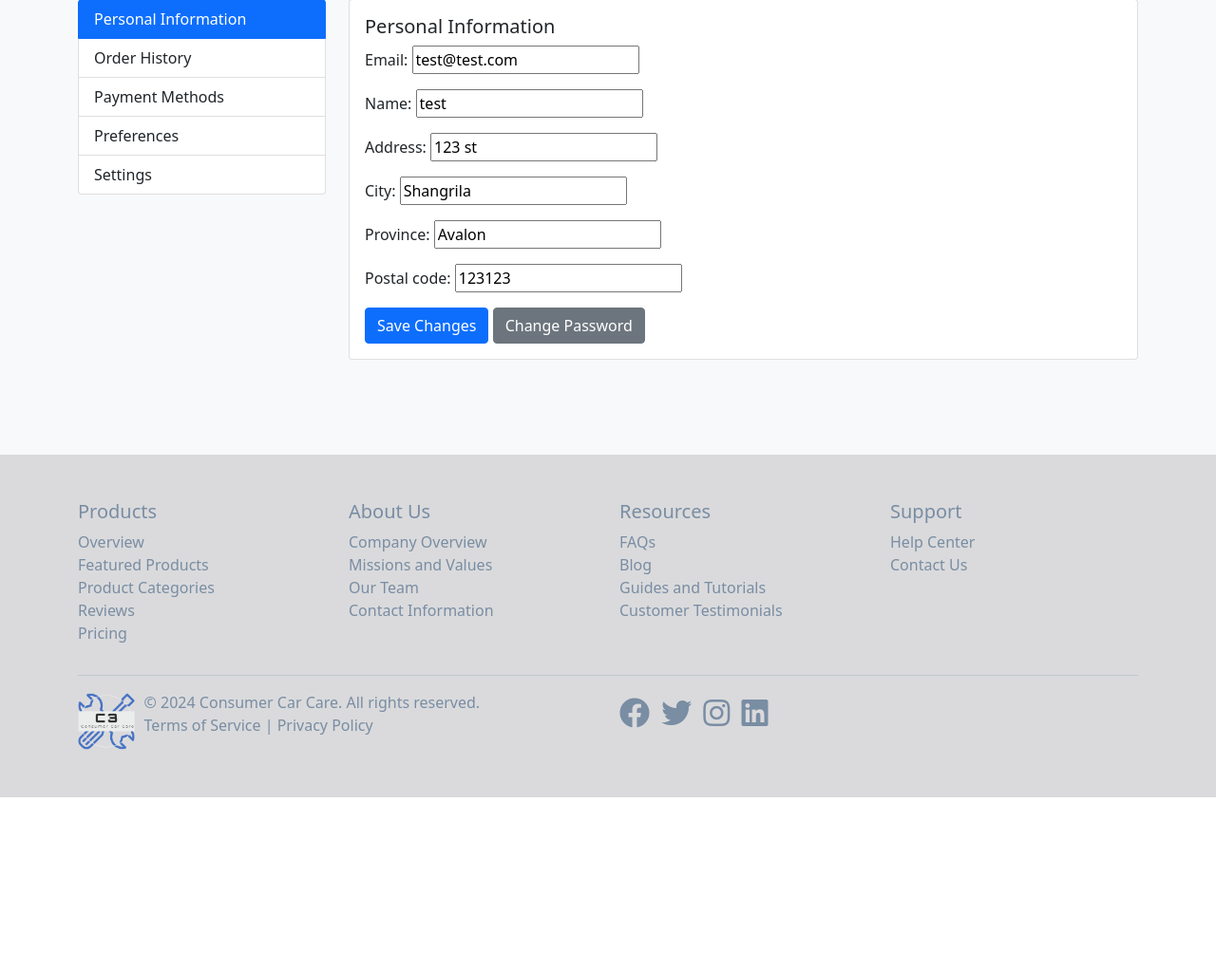
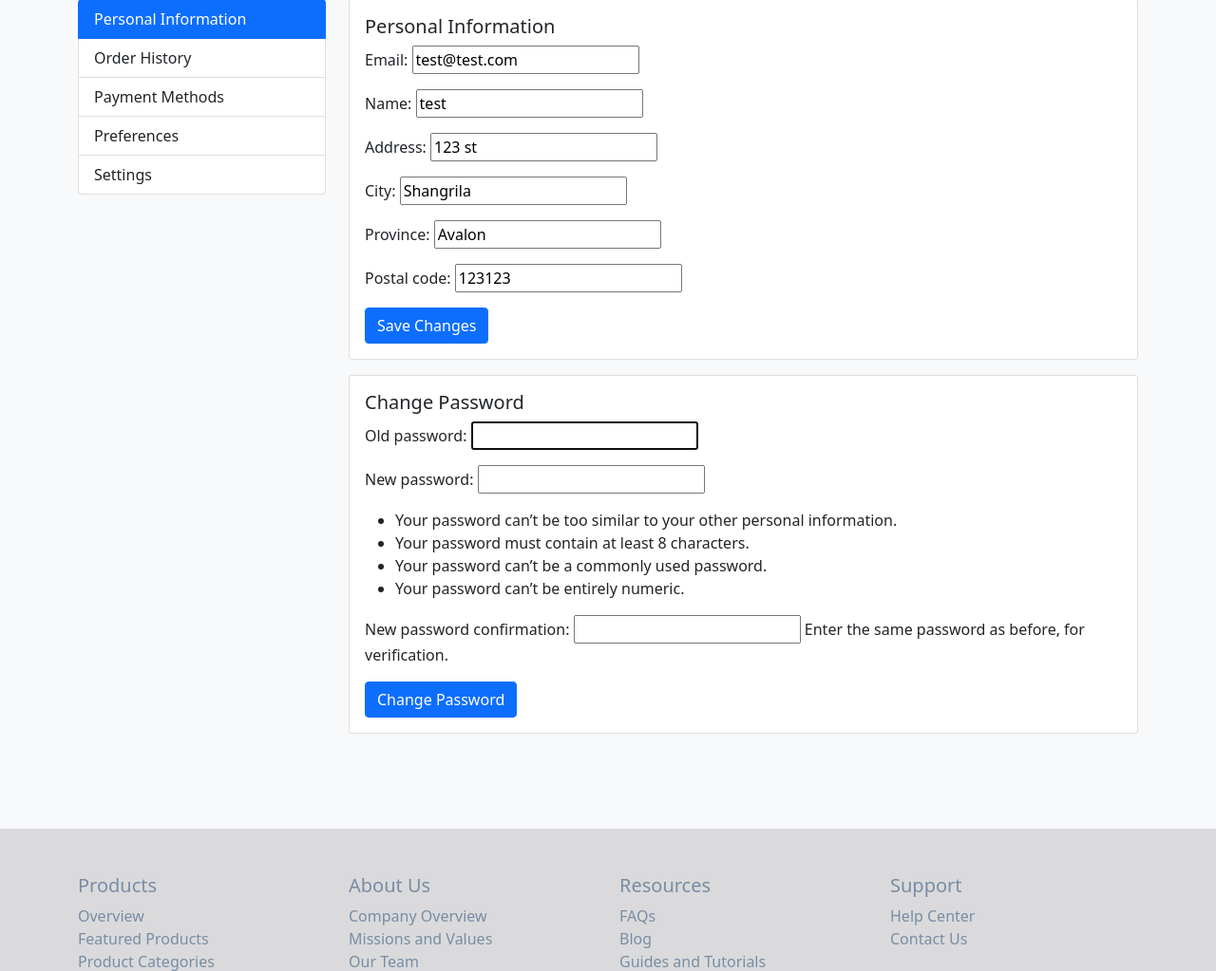
Before and after one commit to ghostwalker-mk1/c3-web-app, a Django app: page /claims/ in a window 1280 px wide. Shown: the part 99-1122 px from the top of the page at 95% size. Before the commit the page ends 939 px from the top, so only its background shows below. Run offline with Django 5.2, Linux system fonts and the light colour scheme; a user stored in the database is signed in; data comes from the database, SQL or seed files in the repository; both versions use the stored data as it was after the commit; some libraries are stand-ins or nearby versions.

Commit message:
Add working 'change password' field

```diff
--- a/main_app/forms.py
+++ b/main_app/forms.py
@@ -1,7 +1,11 @@
 from django import forms
 from .models import UserProfile
+from django.contrib.auth.forms import PasswordChangeForm
 
 class UserProfileForm(forms.ModelForm):
     class Meta:
         model = UserProfile
         fields = ['email', 'name', 'address', 'city', 'province', 'postal_code']
+
+    class ChangePasswordForm(PasswordChangeForm):
+        pass
--- a/main_app/templates/main_app/my_account.html
+++ b/main_app/templates/main_app/my_account.html
@@ -23,9 +23,18 @@
                     <h5 class="card-title">Personal Information</h5>
                     <form method="post">
                         {% csrf_token %}
-                        {{ form.as_p }}
-                        <button type="submit" class="btn btn-primary">Save Changes</button>
-                        <a href="#" class="btn btn-secondary">Change Password</a>
+                        {{ profile_form.as_p }}
+                        <button type="submit" name="update_profile" class="btn btn-primary">Save Changes</button>
+                    </form>
+                </div>
+            </div>
+            <div class="card mt-3">
+                <div class="card-body">
+                    <h5 class="card-title">Change Password</h5>
+                    <form method="post">
+                        {% csrf_token %}
+                        {{ password_form.as_p }}
+                        <button type="submit" name="change_password" class="btn btn-primary">Change Password</button>
                     </form>
                 </div>
             </div>
--- a/main_app/views.py
+++ b/main_app/views.py
@@ -4,8 +4,12 @@ from django.contrib.auth import authenticate, login
 from django.core.mail import EmailMessage
 from django.conf import settings
 from .forms import UserProfileForm
+from django.contrib.auth.forms import PasswordChangeForm
 from .models import UserProfile
 from django.contrib.auth.decorators import login_required
+from django.contrib import messages
+class ChangePasswordForm(PasswordChangeForm):
+    pass
 
 # Create your views here.
 
@@ -78,14 +82,27 @@ def contact_view(request):
 
 @login_required
 def my_account(request):
-    user_profile, created = UserProfile.objects.get_or_create(user=request.user)
+    user_profile = UserProfile.objects.get(user=request.user)
 
     if request.method == 'POST':
-        form = UserProfileForm(request.POST, instance=user_profile)
-        if form.is_valid():
-            form.save()
-            return redirect('my_account')
+        profile_form = UserProfileForm(request.POST, instance=user_profile)
+        password_form = ChangePasswordForm(request.user, request.POST)
+
+        if 'change_password' in request.POST:
+            if password_form.is_valid():
+                user = password_form.save()
+                messages.success(request, 'Your password was successfully updated!')
+                return redirect('my_account')
+        elif 'update_profile' in request.POST:
+            if profile_form.is_valid():
+                profile_form.save()
+                messages.success(request, 'Your profile was successfully updated!')
+                return redirect('my_account')
     else:
-        form = UserProfileForm(instance=user_profile)
+        profile_form = UserProfileForm(instance=user_profile)
+        password_form = ChangePasswordForm(request.user)
 
-    return render(request, 'main_app/my_account.html', {'form': form})
+    return render(request, 'main_app/my_account.html', {
+        'profile_form': profile_form,
+        'password_form': password_form,
+    })
```
Also changed, not shown: db.sqlite3.
